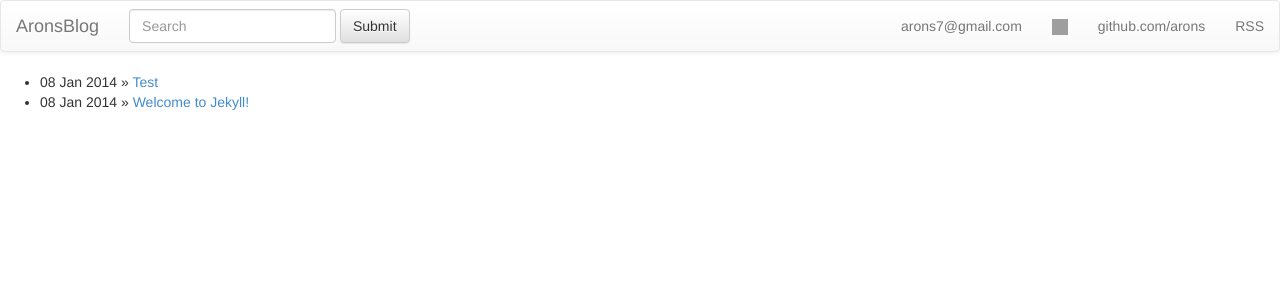
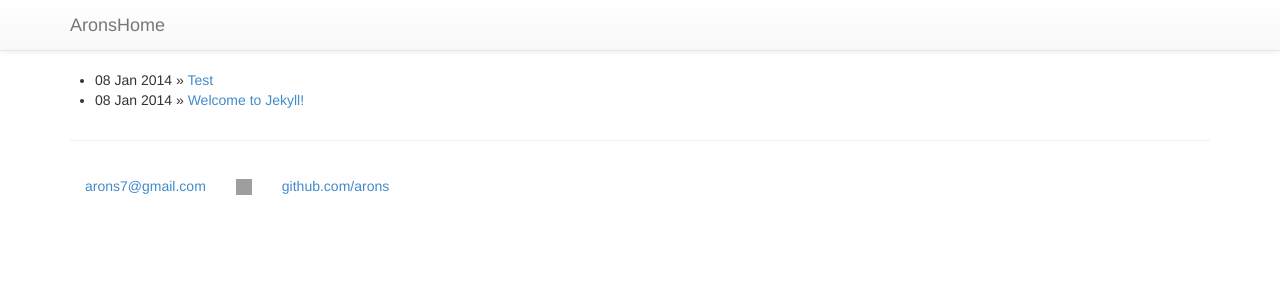
Before and after one commit to arons/arons.github.io, a Jekyll site: the page built from index.html, in a window 1280 px wide. Shown: the top 300 px of the page. Built offline with Jekyll 4.4.1, drawn with Linux system fonts in a browser that asks for light colours; Markdown is read by kramdown in place of the engine named in the settings; the list of posts is cut into pages by our own code; comment, search, counter and statistics services are not loaded; grey boxes are pictures that could not be loaded.

Commit message:
new layout

```diff
--- a/_layouts/default.html
+++ b/_layouts/default.html
@@ -6,17 +6,25 @@
     <meta name="description" content="{{ site.description }}">
 
     <!-- Bootstrap -->
-    <link href="/css/bootstrap.min.css" rel="stylesheet">
-    <link href="/css/bootstrap-theme.min.css" rel="stylesheet">
+    <link href="css/bootstrap.min.css" rel="stylesheet">
+    <link href="css/bootstrap-theme.min.css" rel="stylesheet">
 
+    <!-- Custom styles for this template -->
+    <link href="css/offcanvas.css" rel="stylesheet">
+
+    <!-- Bootstrap core JavaScript
+    ================================================== -->
 
     <!-- jQuery (necessary for Bootstrap's JavaScript plugins) -->
     <script src="https://code.jquery.com/jquery.js"></script>
+
     <!-- Include all compiled plugins (below), or include individual files as needed -->
-    <script src="/js/bootstrap.min.js"></script>
+    <script src="js/bootstrap.min.js"></script>
+    <script src="js/offcanvas.js"></script>
 
     <script type="text/javascript" src="https://apis.google.com/js/plusone.js"></script>
 
+    <!-- Analytics -->
     <script type="text/javascript">
       var _gaq = _gaq || [];
       _gaq.push(['_setAccount', 'UA-24741902-1']);
@@ -32,60 +40,82 @@
 </head>
 
 <body>
-
-<nav class="navbar navbar-default" role="navigation">
-  <!-- Brand and toggle get grouped for better mobile display -->
+    <div class="navbar navbar-fixed-top navbar-default" role="navigation">
+      <div class="container">
         <div class="navbar-header">
-    <button type="button" class="navbar-toggle" data-toggle="collapse" data-target="#bs-example-navbar-collapse-1">
+          <button type="button" class="navbar-toggle" data-toggle="collapse" data-target=".navbar-collapse">
             <span class="sr-only">Toggle navigation</span>
             <span class="icon-bar"></span>
             <span class="icon-bar"></span>
             <span class="icon-bar"></span>
           </button>
-    <a class="navbar-brand" href="/">AronsBlog</a>
+          <a class="navbar-brand" href="http://arons.dyndns.org">AronsHome</a>
         </div>
 
-  <!-- Collect the nav links, forms, and other content for toggling -->
-  <div class="collapse navbar-collapse" id="bs-example-navbar-collapse-1">
 
+        <div class="collapse navbar-collapse">
           <ul class="nav navbar-nav">
             <li><g:plusone></g:plusone></li>
+            <!--
+            <li><a href="#about">About</a></li>
+            <li><a href="#contact">Contact</a></li>
+             -->
           </ul>
-
-    <form class="navbar-form navbar-left" role="search" method="GET" action="http://www.google.com/search">
-      <input type="hidden" name="ie" value="UTF-8">
-      <input type="hidden" name="oe" value="UTF-8">
-      <input type="hidden" name="domains" value="arons.github.io">
-      <input type="hidden" name="sitesearch" value="arons.github.io">
-      <div class="form-group">
-        <input type="text" class="form-control" placeholder="Search" name="q">
-      </div>
-      <button type="submit" class="btn btn-default">Submit</button>
-    </form>
+        </div> <!-- /.nav-collapse -->
 
 
-    <ul class="nav navbar-nav navbar-right">
+      </div><!-- /.container -->
+    </div><!-- /.navbar -->
+
+    <div class="container">
+
+      <div class="row row-offcanvas row-offcanvas-right">
+
+        <div class="col-xs-12 col-sm-9">
+          <p class="pull-right visible-xs">
+            <button type="button" class="btn btn-primary btn-xs" data-toggle="offcanvas">Toggle nav</button>
+          </p>
+          <!--
+          <div class="jumbotron">
+            <img alt="" src="https://en.gravatar.com/userimage/27524772/70890d356021f6d97a66fd9f1ae84567.jpeg">
+            <p>Who I am?</p>
+          </div>
+           -->
+
+          <div class="row">
+            {{ content }}
+          </div><!--/row-->
+        </div><!--/span-->
+
+        <div class="col-xs-6 col-sm-3 sidebar-offcanvas" id="sidebar" role="navigation">
+          <div class="list-group">
+          <!--
+            <div class="list-group-item"><g:plusone></g:plusone></div>
+            <a href="#" class="list-group-item active">Link</a>
+            <a href="#" class="list-group-item">Link</a>
+            <a href="#" class="list-group-item">Link</a>
+            <a href="#" class="list-group-item">Link</a>
+            <a href="#" class="list-group-item">Link</a>
+            <a href="#" class="list-group-item">Link</a>
+            <a href="#" class="list-group-item">Link</a>
+            <a href="#" class="list-group-item">Link</a>
+            <a href="#" class="list-group-item">Link</a>
+            <a href="#" class="list-group-item">Link</a>
+             -->
+          </div>
+        </div><!--/span-->
+      </div><!--/row-->
+
+      <hr>
+
+      <ul class="nav navbar-nav ">
        <li><a href='mailto:arons7@gmail.com'>arons7@gmail.com</a></li>
        <li><a href="//plus.google.com/110416778187193830639?prsrc=3" rel="publisher" target="_top" style="text-decoration:none;">
            <img src="//ssl.gstatic.com/images/icons/gplus-16.png" alt="Google+" style="border:0;width:16px;height:16px;"/>
            </a></li>
        <li><a href="https://github.com/arons">github.com/arons</a></li>
-        <li><a href="feed.xml">RSS</a></li>
+       <!-- <li><a href="feed.xml">RSS</a></li>  -->
       </ul>
-  </div><!-- /.navbar-collapse -->
-</nav>
-
-
-
- <div class="row-fluid">
-  <div class="span8">
-    {{ content }}
-  </div>
-  <div class="span4">
-    {% include sidebar.html %}
-  </div>
-</div>
-
-
+    </div><!--/.container-->
 </body>
 </html>
--- /dev/null
+++ b/css/offcanvas.css
@@ -0,0 +1,51 @@
+/*
+ * Style tweaks
+ * --------------------------------------------------
+ */
+html,
+body {
+  overflow-x: hidden; /* Prevent scroll on narrow devices */
+}
+body {
+  padding-top: 70px;
+}
+footer {
+  padding: 30px 0;
+}
+
+/*
+ * Off Canvas
+ * --------------------------------------------------
+ */
+@media screen and (max-width: 767px) {
+  .row-offcanvas {
+    position: relative;
+    -webkit-transition: all 0.25s ease-out;
+    -moz-transition: all 0.25s ease-out;
+    transition: all 0.25s ease-out;
+  }
+
+  .row-offcanvas-right
+  .sidebar-offcanvas {
+    right: -50%; /* 6 columns */
+  }
+
+  .row-offcanvas-left
+  .sidebar-offcanvas {
+    left: -50%; /* 6 columns */
+  }
+
+  .row-offcanvas-right.active {
+    right: 50%; /* 6 columns */
+  }
+
+  .row-offcanvas-left.active {
+    left: 50%; /* 6 columns */
+  }
+
+  .sidebar-offcanvas {
+    position: absolute;
+    top: 0;
+    width: 50%; /* 6 columns */
+  }
+}
--- /dev/null
+++ b/js/offcanvas.js
@@ -0,0 +1,5 @@
+$(document).ready(function() {
+  $('[data-toggle=offcanvas]').click(function() {
+    $('.row-offcanvas').toggleClass('active');
+  });
+});
```
Also changed, not shown: _layouts/post.html (+7 -6 lines). Lines whose indentation alone changed are shown as unchanged.
